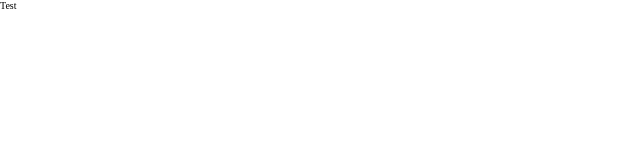
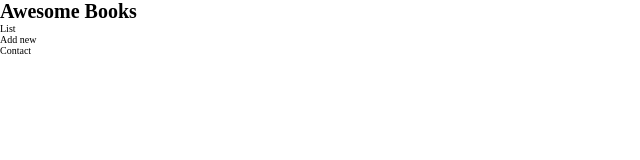
Before and after one commit to lily4178993/awesome-books-2, a website: page index.html in a window 1280 px wide. Shown: the whole page, without its empty margins (0-640 px from the left). Drawn offline with Linux system fonts and the light colour scheme.

Commit message:
Added header to index.html file

```diff
--- a/index.html
+++ b/index.html
@@ -7,7 +7,17 @@
     <title>Awesome Books</title>
 </head>
 <body>
-    <p>Test</p>
+    <header class="navbar-container">
+        <h1 class="logo" href="#">Awesome Books</h1>
+        <nav class="navbar">
+            <ul class="row-list">
+                <li><a class="active" href="#" data-section = "book-section">List</a></li>
+                <li><a href="#" data-section = "add-book-section">Add new</a></li>
+                <li><a href="#" data-section = "contact-section">Contact</a></li>
+            </ul>
+        </nav>
+    </header>
+
     <script type="module" src="js/index.js"></script>
 </body>
 </html>
```
